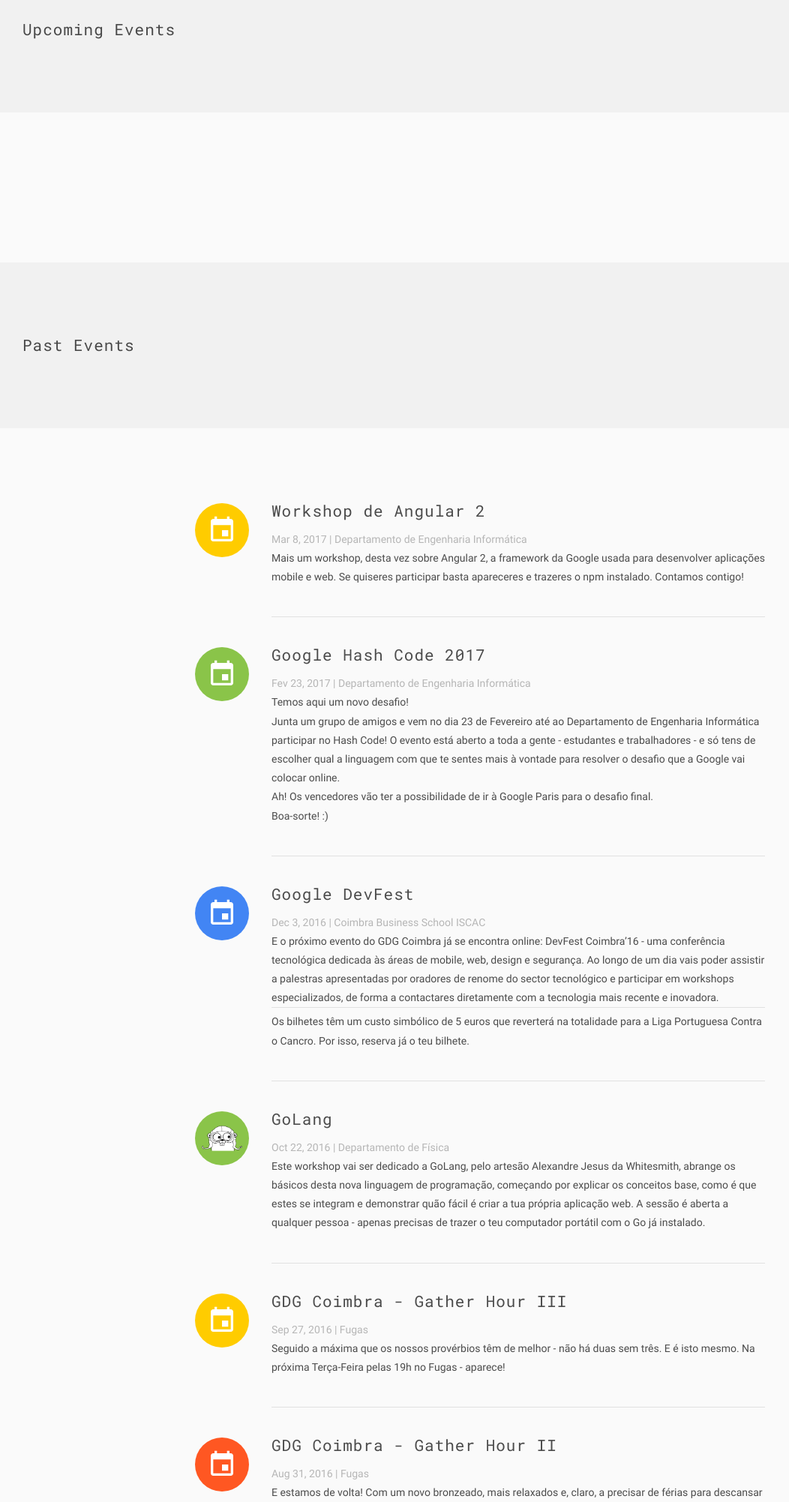
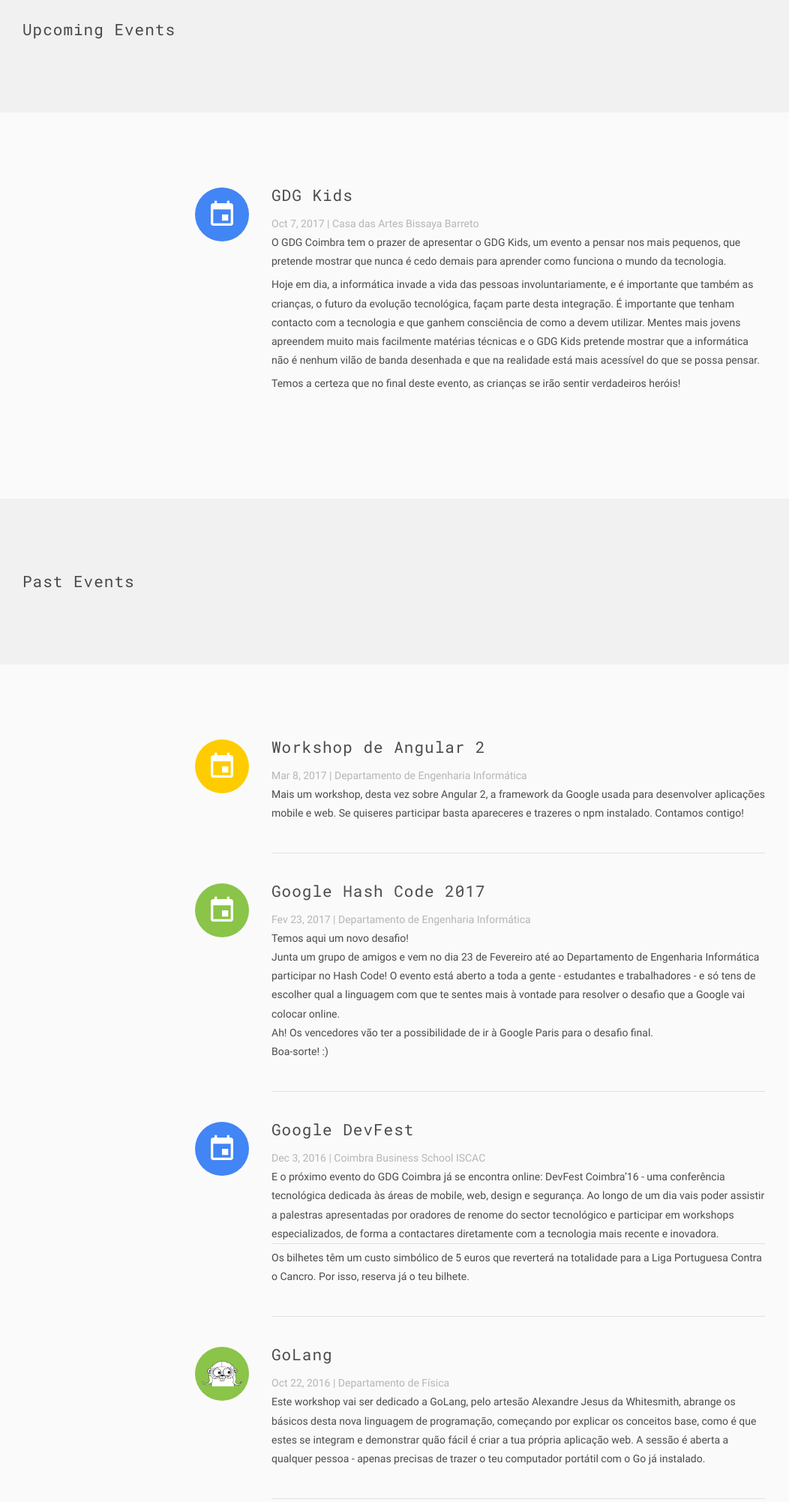
Before and after one commit to GDGCoimbra/gdgcoimbra.github.io, a PHP site: page /events.html in a window 1280 px wide. Shown: the part 973-2976 px from the top of the page at 75% size, without its empty margins (0-1052 px from the left). Run offline with PHP 8.4, Linux system fonts and the light colour scheme; some libraries are stand-ins or nearby versions.

Commit message:
add gdg kids event

```diff
--- a/events.html
+++ b/events.html
@@ -49,7 +49,7 @@
     <div class="grid">
       <div class="grid-100 grid-yellow">
         <div class="grid-content promo">
-          <a href="https://devfest.gdgcoimbra.xyz/" target="_blank">
+          <a href="https://devfest2016.gdgcoimbra.xyz/" target="_blank">
             <img src="images/events/GoogleDevFest_Coimbra.png" alt="Google DevFest Coimbra" />
           </a>
         </div>
@@ -64,20 +64,20 @@
       <div class="grid-100">
         <div class="grid-content">
           <ol class="events">
-            <!--<li>
-              <a href="https://devfest.gdgcoimbra.xyz/" target="_blank">
+            <li>
+              <a href="https://www.meetup.com/GDG-Coimbra/events/243205821/" target="_blank">
                 <div class="event-icn event-icn__blue">
                   <img src="images/events/event.svg" alt="Event" />
                 </div>
                 <div class="event-desc">
-                  <h2>Google DevFest</h2>
-                  <span class="event-date">Dec 3, 2016 | Coimbra Business School ISCAC</span>
-                  <p>DevFest Coimbra’16 is a technological conference that will be held in Coimbra, on December the 3rd. Organized by Google Developers Group (GDG) Coimbra, as part of a cycle of international Conferences annually promoted by Google, this event aims to bring the best of technology to the center of Portugal: Coimbra. It’s the perfect synergy of technological innovation with the city known as the Portuguese capital of knowledge.</p>
-                  <p>Focusing in mobile, web and design this conference combines talks by renowned speakers with technological stimulating workshops, providing a hands-on-learning opportunity.</p>
-                  <p>Participation on this event has a cost of 5€, which will revert totally to Liga Portuguesa contra o Cancro.</p>
+                  <h2>GDG Kids</h2>
+                  <span class="event-date">Oct 7, 2017 | Casa das Artes Bissaya Barreto</span>
+                  <p>O GDG Coimbra tem o prazer de apresentar o GDG Kids, um evento a pensar nos mais pequenos, que pretende mostrar que nunca é cedo demais para aprender como funciona o mundo da tecnologia.</p>
+                  <p>Hoje em dia, a informática invade a vida das pessoas involuntariamente, e é importante que também as crianças, o futuro da evolução tecnológica, façam parte desta integração. É importante que tenham contacto com a tecnologia e que ganhem consciência de como a devem utilizar. Mentes mais jovens apreendem muito mais facilmente matérias técnicas e o GDG Kids pretende mostrar que a informática não é nenhum vilão de banda desenhada e que na realidade está mais acessível do que se possa pensar. </p>
+                  <p>Temos a certeza que no final deste evento, as crianças se irão sentir verdadeiros heróis!</p>
                 </div>
               </a>
-            </li> -->
+            </li>
           </ol>
         </div>
       </div>
@@ -116,7 +116,7 @@
               </a>
             </li>
             <li>
-              <a href="https://devfest.gdgcoimbra.xyz/" target="_blank">
+              <a href="https://devfest2016.gdgcoimbra.xyz/" target="_blank">
                 <div class="event-icn event-icn__blue">
                   <img src="images/events/event.svg" alt="Event" />
                 </div>
--- a/pages/events.php
+++ b/pages/events.php
@@ -26,7 +26,7 @@
       <div class="grid-content">
         <ol class="events">
           <li>
-            <a href="https://devfest.gdgcoimbra.xyz/" target="_blank">
+            <a href="https://devfest2016.gdgcoimbra.xyz/" target="_blank">
               <div class="event-icn event-icn__blue">
                 <img src="images/events/event.svg" alt="Event" />
               </div>
```
